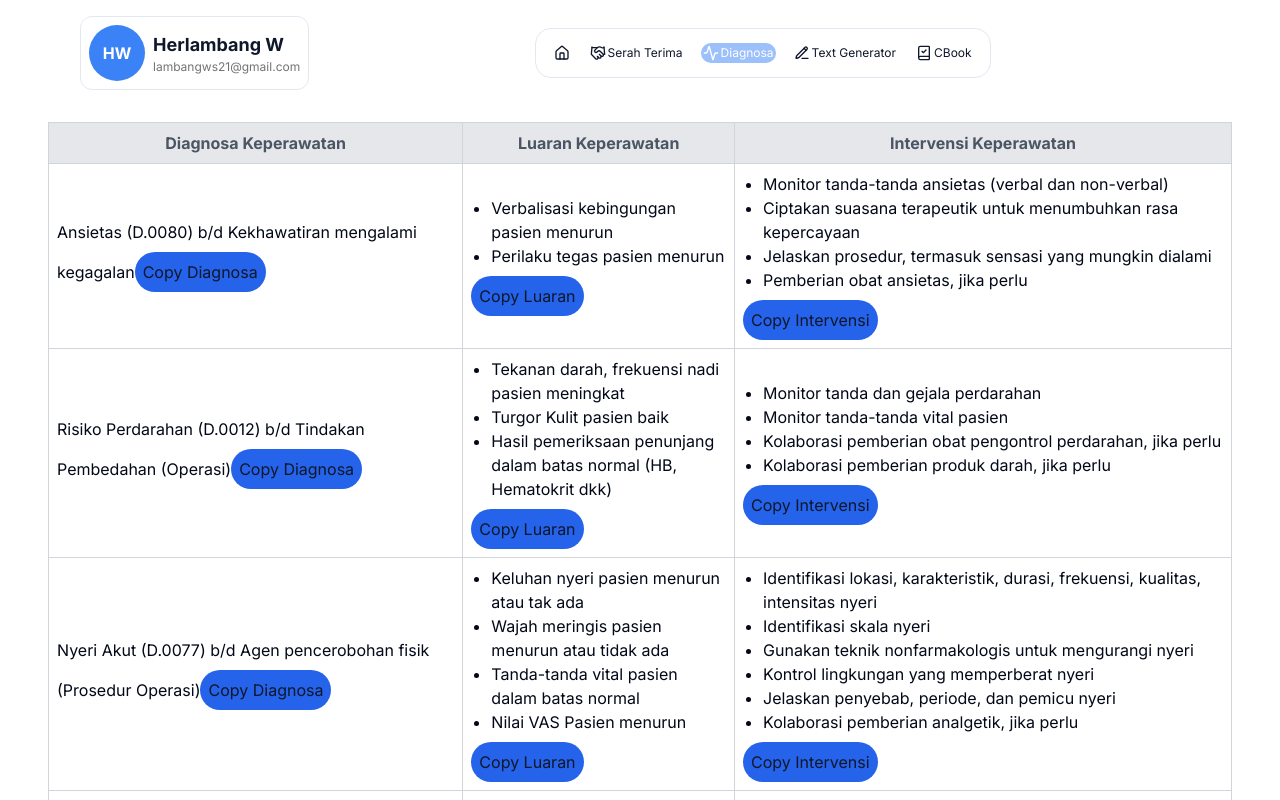
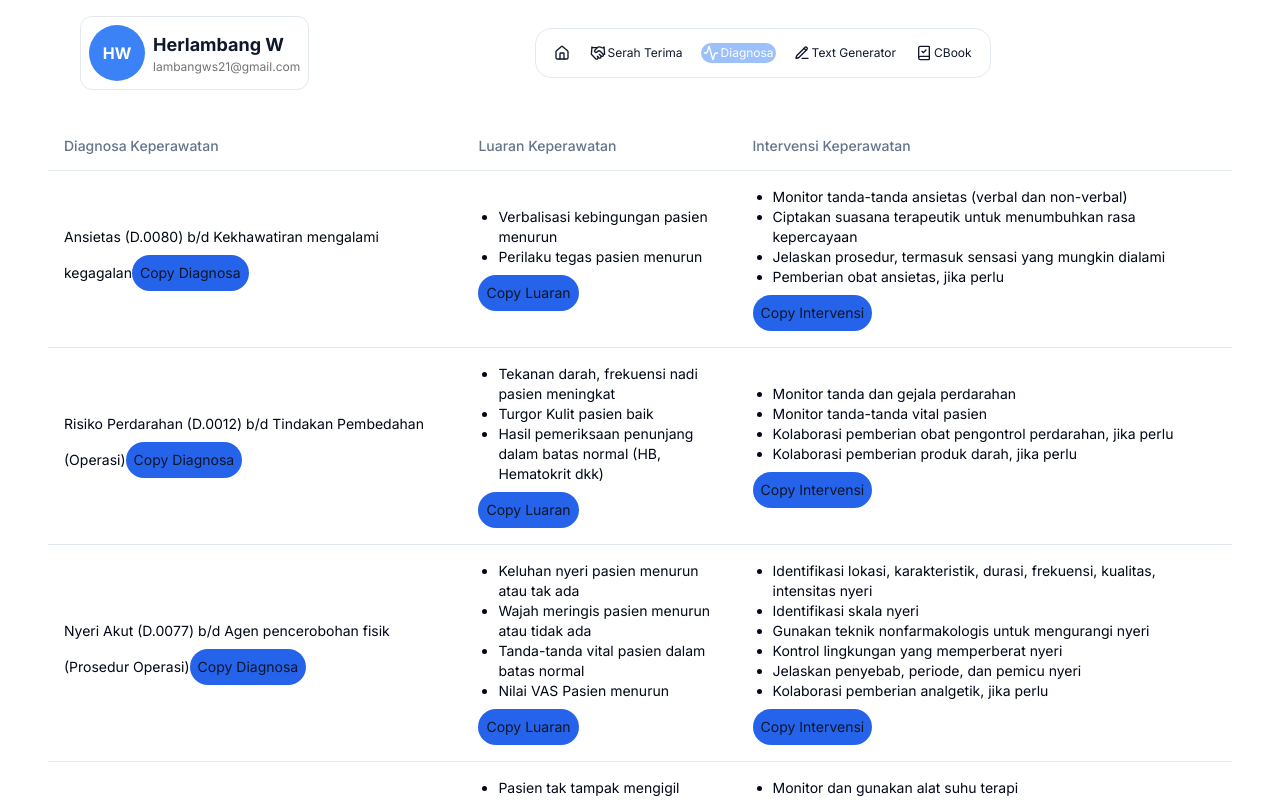
Before and after one commit to lambangws21/cbook, a Next.js app: page /diagnosaview in a window 1280 px wide. Shown: the top 800 px of the page. Built offline with nearby package versions, Linux system fonts and the light colour scheme.

Commit message:
menggunakan shadcn ui

```diff
--- /dev/null
+++ b/src/app/cosmas/laparoskopi-chole/page.tsx
@@ -0,0 +1,89 @@
+"use client"
+import { useState, useEffect } from 'react';
+import mockData from './data.json';
+import { Card, CardContent, CardTitle } from "@/components/ui/card"
+
+interface LaporanOperasi {
+  judul: string;
+  tanggalOperasi: string;
+  timOperasi: {
+    operator: string;
+    asisten: string;
+    instrument: string;
+    mentor: string;
+  };
+  alatKesehatanHabisPakai: string[];
+  persiapanInstrument: string[];
+  persiapanOperasi: string[];
+  langkahOperasi: string[];
+}
+
+const LaporanOperasiChole: React.FC = () => {
+  const [laporan, setLaporan] = useState<LaporanOperasi>({
+    judul: '',
+    tanggalOperasi: '',
+    timOperasi: {
+      operator: '',
+      asisten: '',
+      instrument: '',
+      mentor: ''
+    },
+    alatKesehatanHabisPakai: [],
+    persiapanInstrument: [],
+    persiapanOperasi: [],
+    langkahOperasi: []
+  });
+
+  useEffect(() => {
+    setLaporan(mockData.laporanOperasi);
+  }, []);
+
+  return (
+    <Card>
+      <CardContent>
+          <CardTitle className="text-2xl font-bold mb-4 text-center">{laporan.judul}</CardTitle>
+          <p className="mb-4">Tanggal Operasi: {laporan.tanggalOperasi}</p>
+
+          <h2 className="text-xl font-semibold mb-2">Tim Operasi:</h2>
+          <p>Operator: {laporan.timOperasi?.operator}</p>
+          <p>Asisten: {laporan.timOperasi?.asisten}</p>
+          <p>Instrument: {laporan.timOperasi?.instrument}</p>
+          <p>Mentor: {laporan.timOperasi?.mentor}</p>
+
+          <h2 className="text-xl font-semibold mt-4 mb-2">Persiapan Alat Kesehatan Habis Pakai:</h2>
+          <ul className="flex flex-wrap gap-4 mb-4 justify-center">
+            {laporan.alatKesehatanHabisPakai?.map((item, index) => (
+              <li key={index} className="bg-gray-100 p-2 border rounded-xl w-1/3 hover:bg-green-400 custom-list-item xs:list-none">
+                {item}
+              </li>
+            ))}
+          </ul>
+
+          <h2 className="text-xl font-semibold mt-4 mb-2">Persiapan Instrumen Operasi:</h2>
+          <div className="flex flex-wrap gap-4 mb-4 justify-center">
+            {laporan.persiapanInstrument?.map((item, index) => (
+              <div key={index} className="bg-gray-100 p-2 border rounded-xl w-1/3 hover:bg-green-400 custom-list-item">
+                {item}
+              </div>
+            ))}
+          </div>
+
+          <h2 className="text-xl font-semibold mt-4 mb-2">Persiapan Operasi:</h2>
+          <ul className="list-disc ml-6 mb-4 p-3">
+            {laporan.persiapanOperasi?.map((item, index) => (
+              <li key={index}>{item}</li>
+            ))}
+          </ul>
+
+          <h2 className="text-xl font-semibold mt-4 mb-2">Langkah Operasi:</h2>
+          <ul className="list-disc ml-6 p-3">
+            {laporan.langkahOperasi?.map((item, index) => (
+              <li key={index}>{item}</li>
+            ))}
+          </ul>
+      </CardContent>
+    </Card>
+  );
+};
+
+export default LaporanOperasiChole;
--- a/src/app/drerica/knee-acl/page.tsx
+++ b/src/app/drerica/knee-acl/page.tsx
@@ -3,7 +3,7 @@ import { useState, useEffect } from 'react';
 import Image from 'next/image';
 import mockData from './data.json';
 import kneeAcl from './img/KneeAcl.webp';
-import Card from "../../../components/card";
+import {Card, CardContent, CardHeader, CardTitle} from "@/components/ui/card";
 
 interface LaporanOperasi {
     namaTindakan: string;
@@ -28,10 +28,10 @@ const KneeAclRecons: React.FC = () => {
 
     return (
         <Card>
-            <div className="text-start">
-                <h1 className="mb-6 xs:text-4xl xs:text-center xs:font-semibold text-center">
+            <CardContent className='p-5'>
+                <CardHeader className="mb-6 xs:text-4xl xs:text-center xs:font-semibold text-center">
                     {laporan?.namaTindakan}
-                </h1>
+                </CardHeader>
                 <div className="ml-4 mb-3 xs:text-sm">
                     <p>Posisi Pasien: {laporan?.posisiPasien}</p>
                     <p>Jenis Pembiusan: {laporan?.jenisPembiusan}</p>
@@ -39,9 +39,9 @@ const KneeAclRecons: React.FC = () => {
                     <p>Instrumen: {laporan?.instrumen}</p>
                     <p>Perkiraan Lama Operasi: {laporan?.perkiraanLamaTindakan}</p>
                 </div>
-                <div className='mb-4 flex justify-center w-[690px] h-[390px]'>
+                <CardContent className='mb-4 flex justify-center w-[690px] h-[390px]'>
                     <Image src={kneeAcl} alt="ocilating" className="hover:scale-150 duration-700 w-96 -ml-11" />
-                </div>
+                </CardContent>
                 <div className="mb-4">
                     <h2 className="text-2xl font-semibold xs:text-xl mb-5">
                         Persiapan Alat Medis Habis Pakai Vendor:
@@ -78,7 +78,7 @@ const KneeAclRecons: React.FC = () => {
                         </ul>
                     </div>
                 </div>
-                <div className="mb-5 flex gap-4">
+                <CardContent className="mb-5 flex gap-4">
                     <div>
                         <h2 className="text-2xl font-semibold">Langkah-langkah Operasi:</h2>
                         <ul className="list-disc ml-7 mb-4">
@@ -89,7 +89,7 @@ const KneeAclRecons: React.FC = () => {
                             ))}
                         </ul>
                     </div>
-                </div>
+                </CardContent>
 
                 <h2 className="text-xl">Catatan dan Settingan Operasi:</h2>
                 <ul className="list-disc ml-7">
@@ -97,7 +97,7 @@ const KneeAclRecons: React.FC = () => {
                         <li key={index}>{item}</li>
                     ))}
                 </ul>
-            </div>
+            </CardContent>
         </Card>
     );
 };
--- a/src/components/card.tsx
+++ b/src/components/card.tsx
@@ -1,3 +1,5 @@
+import { Card, CardContent } from "./ui/card";
+
 interface cardProps {
   children: React.ReactNode;
 
@@ -38,14 +40,16 @@ export interface LaporanOperasi {
   diagnosaKeperawatan: DiagnosaKeperawatanSDKI;
 }
 
-const Card = ({ children }: cardProps) => {
+const cardPage = ({ children }: cardProps) => {
   return (
-    <div className="mx-auto w-[223mm] h-auto bg-white bg-opacity-20 backdrop-filter backdrop-blur-xl rounded-3xl border border-white border-opacity-10 shadow-lg p-8 mb-4">
-      {children}
-    </div>
+    <Card>
+      <CardContent>
+        {children}
+      </CardContent>
+    </Card>
   );
 };
 
 
 
-export default Card;
+export default cardPage;
--- a/src/components/diagnosatabel/page.tsx
+++ b/src/components/diagnosatabel/page.tsx
@@ -5,6 +5,7 @@ import MockData from "./data.json";
 import { copyToClipboard, formatListWithNumbers } from "@/components/copyboard/clipboardUtils";
 import { ToastContainer, toast } from 'react-toastify';
 import 'react-toastify/dist/ReactToastify.css';
+import { Table, TableBody, TableCell, TableHead, TableHeader, TableRow } from "../ui/table";
 
 interface TableProps {
   data: {
@@ -30,27 +31,26 @@ const NursingCareTable: React.FC<TableProps> = ({ data }) => {
   return (
     <div className="overflow-x-auto">
       <ToastContainer />
-      <table className="min-w-full border-collapse block md:table">
-        <thead className="block md:table-header-group">
-          <tr className="border md:border-none block md:table-row absolute -top-full md:top-auto -left-full md:left-auto md:relative">
-            <th className="bg-gray-200 p-2 text-gray-600 font-bold md:border md:border-gray-300 block md:table-cell">
+      <Table>
+        <TableHeader>
+          <TableRow>
+            <TableHead>
               Diagnosa Keperawatan
-            </th>
-            <th className="bg-gray-200 p-2 text-gray-600 font-bold md:border md:border-gray-300 block md:table-cell">
+            </TableHead>
+            <TableHead>
               Luaran Keperawatan
-            </th>
-            <th className="bg-gray-200 p-2 text-gray-600 font-bold md:border md:border-gray-300 block md:table-cell">
+            </TableHead>
+            <TableHead>
               Intervensi Keperawatan
-            </th>
-          </tr>
-        </thead>
-        <tbody className="block md:table-row-group">
+            </TableHead>
+          </TableRow>
+        </TableHeader>
+        <TableBody>
           {data.map((row, index) => (
-            <tr
+            <TableRow
               key={index}
-              className="bg-white border border-gray-300 md:border-none block md:table-row"
             >
-              <td className="p-2 md:border md:border-gray-300 block md:table-cell">
+              <TableCell>
                 {row.diagnosaKeperawatan}
                 <button
                   className="mt-2 text-slate-900 rounded-3xl hover:bg-slate-400 p-2 w-auto h-auto bg-blue-600"
@@ -58,8 +58,8 @@ const NursingCareTable: React.FC<TableProps> = ({ data }) => {
                 >
                   Copy Diagnosa
                 </button>
-              </td>
-              <td className="p-2 md:border md:border-gray-300 block md:table-cell">
+              </TableCell>
+              <TableCell>
                 <ul className="list-disc ml-5">
                   {row.luaranKeperawatan.map((item, index) => (
                     <li key={index}>{item}</li>
@@ -71,8 +71,8 @@ const NursingCareTable: React.FC<TableProps> = ({ data }) => {
                 >
                   Copy Luaran
                 </button>
-              </td>
-              <td className="p-2 md:border md:border-gray-300 block md:table-cell">
+              </TableCell>
+              <TableCell>
                 <ul className="list-disc ml-5">
                   {row.intervensiKeperawatan.map((item, index) => (
                     <li key={index}>{item}</li>
@@ -84,11 +84,11 @@ const NursingCareTable: React.FC<TableProps> = ({ data }) => {
                 >
                   Copy Intervensi
                 </button>
-              </td>
-            </tr>
+              </TableCell>
+            </TableRow>
           ))}
-        </tbody>
-      </table>
+        </TableBody>
+      </Table>
     </div>
   );
 };
```
Also changed, not shown: src/app/cosmas/laparoskopi-chole/page.jsx (deleted, +0 -62 lines).
